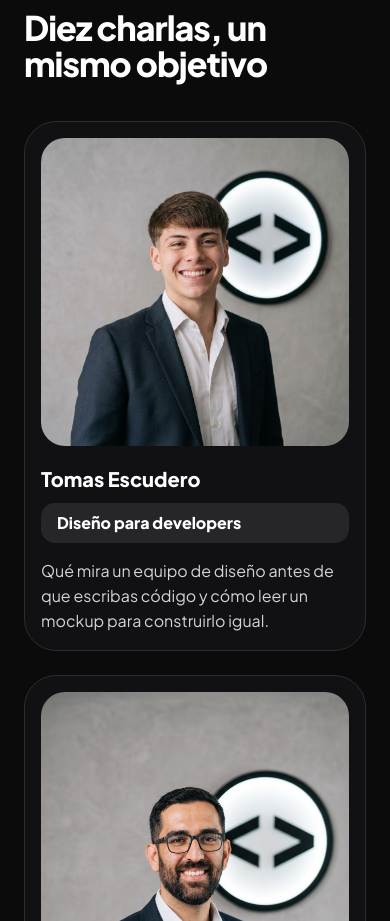
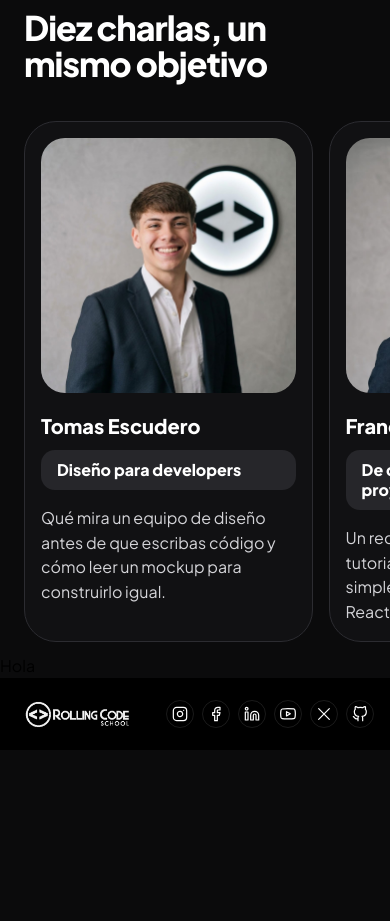
Before and after one commit to lioneldebortoli/WorkShopRC, a React (Vite) app: page / in a window 390 px wide. Shown: the part 1760-2681 px from the top of the page. After the commit the page ends 2510 px from the top, so only its background shows below. Built offline with nearby package versions, Linux system fonts and the light colour scheme.

Commit message:
style: agrega carrusel en mobile a speakers

```diff
--- a/src/components/Speakers.jsx
+++ b/src/components/Speakers.jsx
@@ -119,12 +119,12 @@ const SpeakerCard = ({ speaker, indice }) => {
     <li
       ref={ref}
       style={{ transitionDelay: `${(indice % 5) * 80}ms` }}
-      className={`transition-all duration-800 ${EASE} motion-reduce:transition-none ${
+      className={`shrink-0 basis-[min(74vw,300px)] snap-center transition-all duration-800 ${EASE} motion-reduce:transition-none md:basis-auto ${
         visible ? "translate-y-0 opacity-100" : "translate-y-8 opacity-0"
       }`}
     >
       <article
-        className={`group h-full rounded-[32px] border border-(--rc-border) bg-(--rc-surface) p-4 transition duration-450 ${EASE} hover:-translate-y-2.5 hover:border-(--rc-red) hover:bg-[#161618] hover:shadow-[0_22px_50px_rgba(224,32,42,0.28)]`}
+        className={`group h-full rounded-[32px] border border-(--rc-border) bg-(--rc-surface) p-4 transition duration-450 ${EASE} md:hover:-translate-y-2.5 hover:border-(--rc-red) hover:bg-[#161618] hover:shadow-[0_22px_50px_rgba(224,32,42,0.28)]`}
       >
         <div className="relative aspect-square overflow-hidden rounded-3xl">
           <div className={`h-full w-full transition-transform duration-600 ${EASE} group-hover:scale-108`}>
@@ -166,7 +166,7 @@ export const Speakers = () => {
         Diez charlas, un mismo objetivo
       </h2>
 
-      <ul className="mt-10 grid gap-6 sm:grid-cols-2 md:grid-cols-3 lg:grid-cols-5">
+      <ul className="-mx-6 mt-10 flex snap-x snap-mandatory gap-4 overflow-x-auto px-6 pb-3 [scrollbar-width:none] md:mx-0 md:grid md:grid-cols-3 md:gap-6 md:overflow-visible md:px-0 md:pb-0 lg:grid-cols-5">
         {SPEAKERS.map((speaker, i) => (
           <SpeakerCard key={speaker.nombre} speaker={speaker} indice={i} />
         ))}
```
